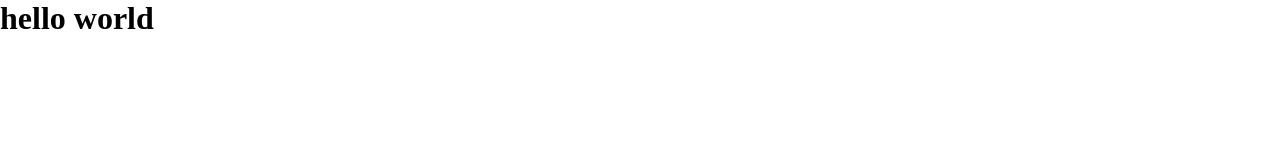
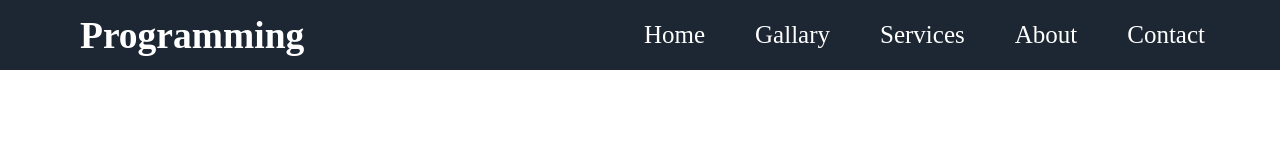
Before and after one commit to yousof-ali/responsive-website, a plain HTML site: page index.html in a window 1280 px wide. Drawn offline with Linux system fonts and the light colour scheme.

Commit message:
commit nav

```diff
--- a/index.html
+++ b/index.html
@@ -8,6 +8,22 @@
     <script src="https://kit.fontawesome.com/632b5f3b09.js" crossorigin="anonymous"></script>
 </head>
 <body>
-    <h1>hello world</h1>
+    <nav>
+        <div class="logo">
+            <h2>Programming</h2>
+        </div>
+
+        <input type="checkbox" id="click">
+
+        <label class="menu-btn" for="click"><i class="fas fa-bars"></i></label>
+
+        <ul class="nav-items">
+            <li><a href="#">Home</a></li>
+            <li><a href="#">Gallary</a></li>
+            <li><a href="#">Services</a></li>
+            <li><a href="#">About</a></li>
+            <li><a href="#">Contact</a></li>
+        </ul>
+    </nav>
 </body>
 </html>
--- a/style.css
+++ b/style.css
@@ -3,3 +3,73 @@
     padding: 0;
     box-sizing: border-box;
 }
+nav{
+    display: flex;
+    background-color: #1D2733;
+    height: 70px;
+    width: 100%;
+    justify-content: space-between;
+    align-items: center;
+    padding: 0px 50px 0px 80px;
+}
+.logo{
+    font-size: 25px;
+    font-weight: bold;
+    color: white;
+    display: flex;
+    justify-content: center;
+    align-items: center;
+}
+.nav-items{
+    display: flex;
+    align-items: center;
+    justify-content: center;
+    transition: 0.;
+}
+.nav-items li{
+    list-style: none;
+    margin: 0px 10px;
+}
+.nav-items li a{
+    text-decoration: none;
+    padding: 10px 15px;
+    font-size: 25px;
+    color: white;
+}
+.nav-items li a:hover{
+    background-color: #0a0c0f;
+    border-radius: 5px;
+}
+#click{
+    display: none;
+}
+.menu-btn{
+    color: white;
+    font-size: 22px;
+    cursor: pointer;
+    display: none;
+}
+
+/* responsive start  */
+@media only screen and (max-width:940px){
+    .menu-btn{
+        display: block;
+    }
+    .nav-items{
+        position: fixed;
+        top: 100%;
+        background-color: #1D2733;
+        flex-direction: column;
+        border-radius: 0px 0px 5px 5px;
+    }
+    #click:checked ~ .menu-btn i::before{
+        content: "\f00d";
+    }
+    #click:checked ~ .nav-items{
+        top: 70px;
+        right: 0px;
+    }
+    .nav-items li{
+        margin: 20px 30px;
+    }
+}
```
